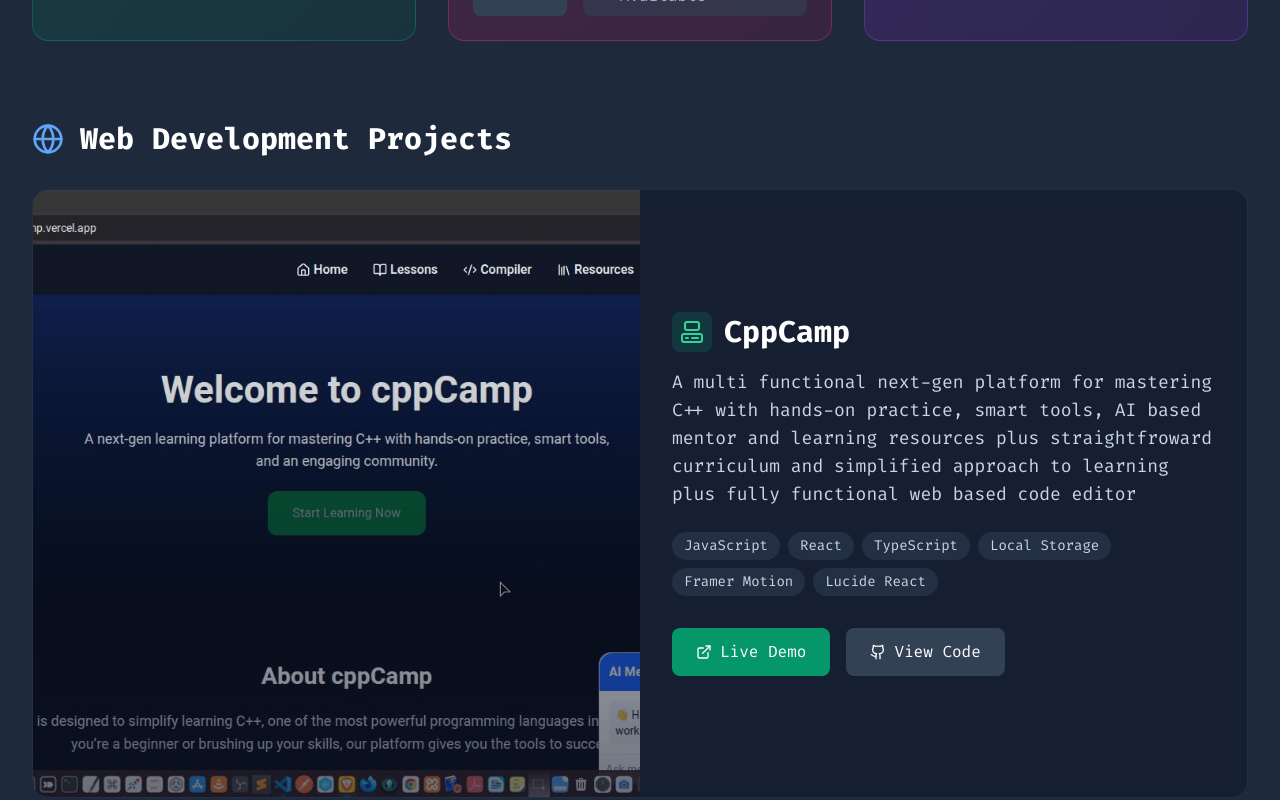
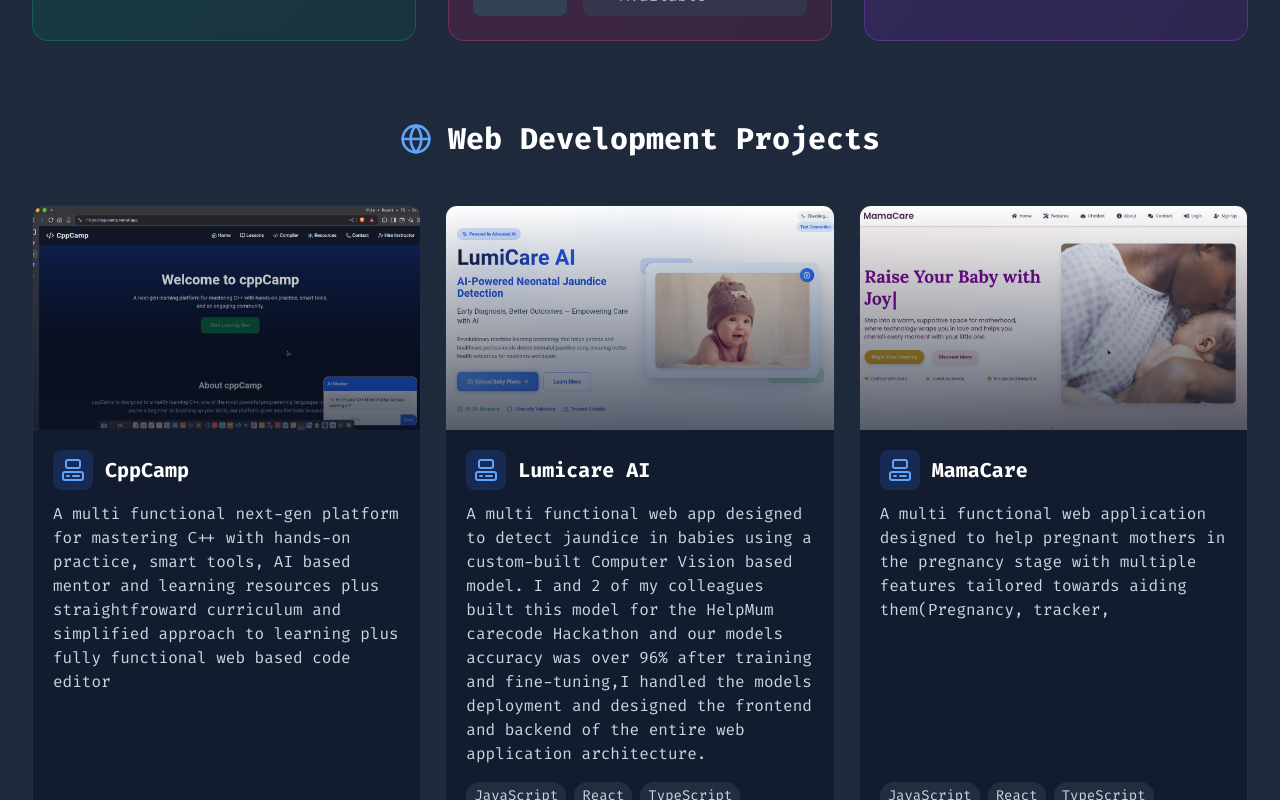
Before and after one commit to tejHacks/portfolio-latest, a React (Vite) app: page / in a window 1280 px wide. Shown: the part 4480-5280 px from the top of the page. Built offline with nearby package versions, Linux system fonts and the light colour scheme.

Commit message:
Latest tests

```diff
--- a/src/components/Projects.tsx
+++ b/src/components/Projects.tsx
@@ -250,60 +250,62 @@ const Projects = () => {
         </div>
 
         {/* Web Projects Section */}
-        <div>
-  <h3 className="text-3xl font-bold text-white mb-8 flex items-center">
+  {/* Web Projects Section */}
+<div>
+  <h3 className="text-3xl font-bold text-white mb-12 flex items-center justify-center">
     <Globe className="w-8 h-8 text-blue-400 mr-4" />
     Web Development Projects
   </h3>
 
-  <div className="space-y-12">
+  <div className="grid grid-cols-1 md:grid-cols-2 lg:grid-cols-3 gap-6">
     {webProjects.map((project) => (
       <div
         key={project.title}
-        className="bg-slate-900/50 backdrop-blur-sm rounded-2xl border border-slate-700/50 overflow-hidden hover:border-slate-600/50 transition-all duration-300 transform hover:scale-[1.02] flex flex-col lg:flex-row"
+        className="bg-slate-900/70 backdrop-blur-md rounded-xl border border-slate-700/50 overflow-hidden hover:border-blue-500/50 transition-all duration-300 transform hover:scale-[1.02] hover:shadow-lg flex flex-col"
       >
         {/* Image Section */}
-        <div className="lg:w-1/2">
-                  <div className="aspect-video lg:aspect-square bg-slate-700 relative overflow-hidden">
-                    <img
-                      src={project.image}
-                      alt={project.title}
-                      className="w-full h-full object-cover transition-transform duration-300 hover:scale-110"
-                    />   <div className="absolute inset-0 bg-gradient-to-t from-slate-900/60 to-transparent" />
-          </div>
+        <div className="relative w-full h-48 sm:h-64 md:h-56 overflow-hidden">
+          <img
+            src={project.image}
+            alt={project.title}
+            className="w-full h-full object-cover transition-transform duration-300 hover:scale-105"
+            loading="lazy"
+            onError={(e) => (e.currentTarget.src = '/assets/fallback.jpg')} // Fallback image
+          />
+          <div className="absolute inset-0 bg-gradient-to-t from-slate-900/70 to-transparent" />
         </div>
 
         {/* Content Section */}
-        <div className="w-full lg:w-1/2 p-4 sm:p-6 lg:p-8 flex flex-col justify-center">
-          <div className="flex items-center space-x-3 mb-4">
-            <div className="p-2 bg-emerald-600/20 rounded-lg text-emerald-400">
+        <div className="p-5 flex flex-col flex-grow">
+          <div className="flex items-center space-x-3 mb-3">
+            <div className="p-2 bg-blue-600/20 rounded-lg text-blue-400">
               {project.icon}
             </div>
-            <h4 className="text-xl sm:text-2xl lg:text-3xl font-bold text-white">{project.title}</h4>
+            <h4 className="text-lg sm:text-xl font-bold text-white">{project.title}</h4>
           </div>
 
-          <p className="text-slate-300 mb-6 leading-relaxed text-base sm:text-lg">
+          <p className="text-slate-300 text-sm sm:text-base leading-relaxed mb-4 flex-grow">
             {project.description}
           </p>
 
-          <div className="flex flex-wrap gap-2 mb-8">
+          <div className="flex flex-wrap gap-2 mb-4">
             {project.techStack.map((tech) => (
               <span
                 key={tech}
-                className="px-3 py-1 bg-slate-700/50 text-slate-300 rounded-full text-sm"
+                className="px-2 py-1 bg-slate-700/50 text-slate-300 rounded-full text-xs sm:text-sm"
               >
                 {tech}
               </span>
             ))}
           </div>
 
-          <div className="flex space-x-4">
+          <div className="flex flex-wrap gap-3">
             {project.liveDemo && (
               <a
                 href={project.liveDemo}
                 target="_blank"
                 rel="noopener noreferrer"
-                className="flex items-center space-x-2 px-4 sm:px-6 py-2 sm:py-3 bg-emerald-600 hover:bg-emerald-700 text-white rounded-lg transition-colors transform hover:scale-105"
+                className="flex items-center space-x-2 px-4 py-2 bg-blue-600 hover:bg-blue-700 text-white rounded-lg transition-colors transform hover:scale-105 text-sm"
               >
                 <ExternalLink className="w-4 h-4" />
                 <span>Live Demo</span>
@@ -313,7 +315,7 @@ const Projects = () => {
               href={project.github}
               target="_blank"
               rel="noopener noreferrer"
-              className="flex items-center space-x-2 px-4 sm:px-6 py-2 sm:py-3 bg-slate-700 hover:bg-slate-600 text-white rounded-lg transition-colors transform hover:scale-105"
+              className="flex items-center space-x-2 px-4 py-2 bg-slate-700 hover:bg-slate-600 text-white rounded-lg transition-colors transform hover:scale-105 text-sm"
             >
               <Github className="w-4 h-4" />
               <span>View Code</span>
```
